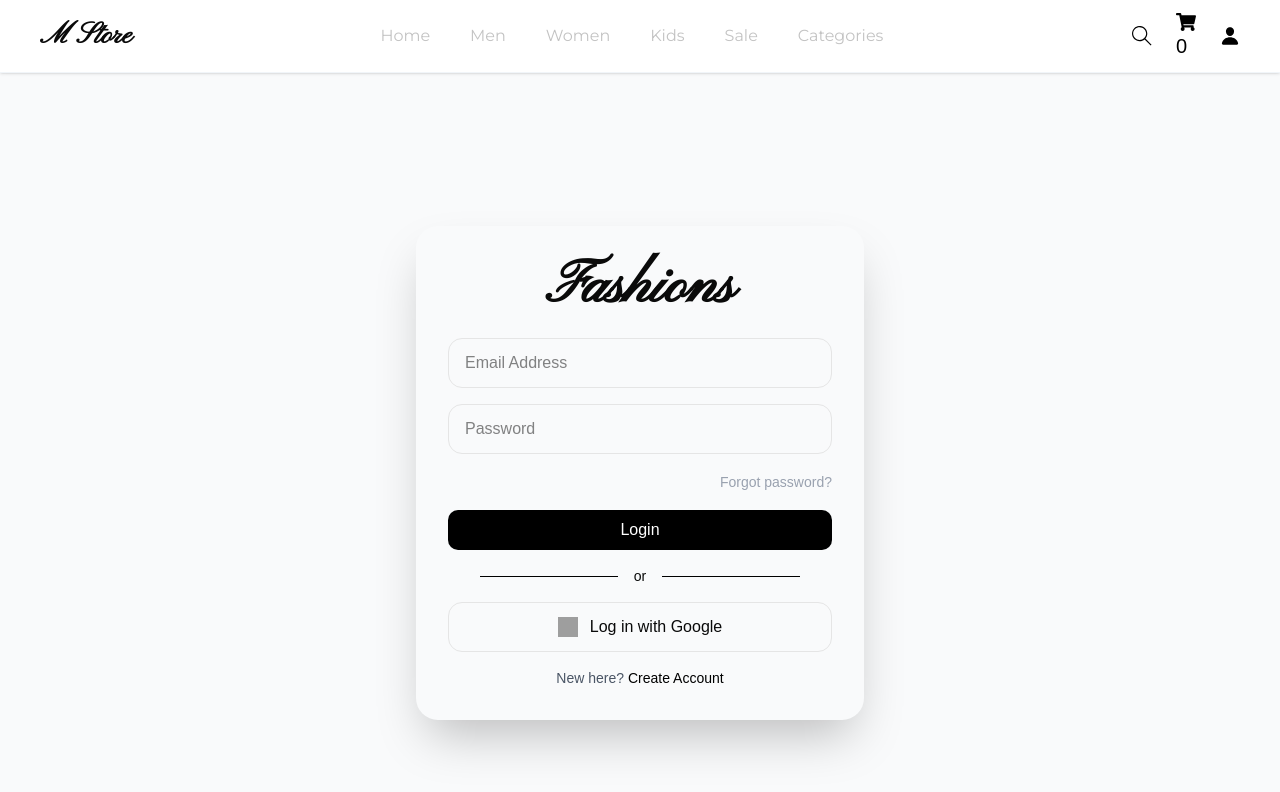
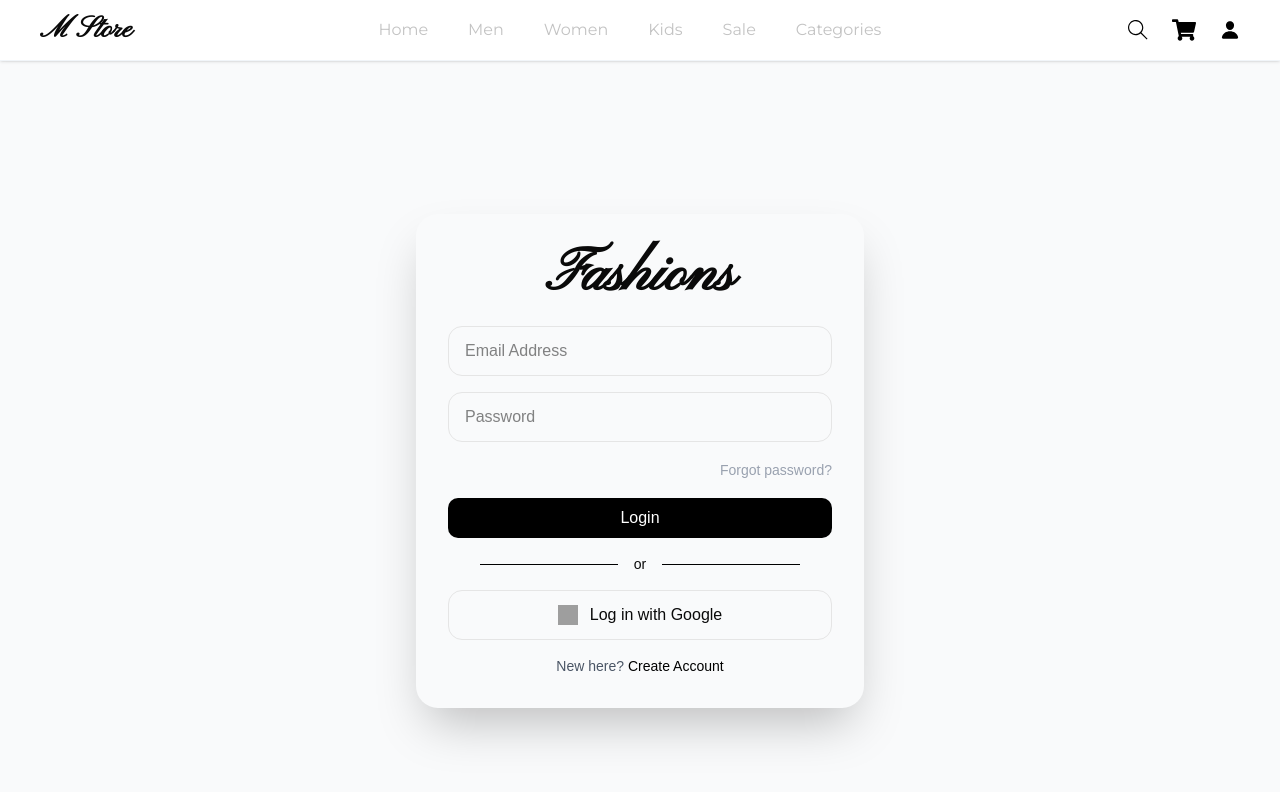
Before and after one commit to DuhaAnter/Mstore-frontend, a React (Vite) app: page /login in a window 1280 px wide. Shown: the top 792 px of the page. Built offline with nearby package versions, Linux system fonts and the light colour scheme; no server answers; grey boxes are pictures that could not be loaded.

Commit message:
stupid cart

```diff
--- a/src/Components/Header.jsx
+++ b/src/Components/Header.jsx
@@ -29,14 +29,12 @@ export default function Header() {
   const toggleMenu = () => setIsOpen(!isOpen);
   const closeMenu = () => setIsOpen(false);
 
-  const cart=useSelector(state=>state.cart);
-  console.log('cart data from redux store',cart); // Object { number: 0 }
-
+  const cart = useSelector((state) => state.cart);
+  console.log("cart data from redux store", cart); // Object { number: 0 }
 
   return (
     <header className="sticky top-0 z-50 bg-white/80 backdrop-blur-md border-b border-slate-100 shadow-sm">
       <nav className="py-3 px-4 md:px-10 flex justify-between items-center max-w-7xl mx-auto">
-
         {/* Left Side: Mobile Menu Button & Brand Logo */}
         <div className="flex items-center gap-3">
           {/* Hamburger Icon (Only visible on mobile) */}
@@ -71,9 +69,20 @@ export default function Header() {
           <Link to="/p7" className="hover:opacity-70 transition-opacity">
             <TfiSearch />
           </Link>
-          <Link to="/cart" className="hover:opacity-70 transition-opacity">
-            <FaShoppingCart />
-            {cart.number}
+          <Link
+            to="/cart"
+            className="relative "
+          >
+            <FaShoppingCart className="text-2xl" />
+
+            {cart?.number > 0 && (
+              <span
+                className="absolute -top-2 -right-2  bg-red-500 text-white text-[10px] font-medium
+                     w-5 h-5 flex items-center justify-center rounded-full shadow"
+              >
+                {cart.number}
+              </span>
+            )}
           </Link>
           <Link to="/profile" className="hover:opacity-70 transition-opacity">
             <IoPerson />
@@ -88,12 +97,24 @@ export default function Header() {
           ${isOpen ? "opacity-100 translate-y-0 pointer-events-auto" : "opacity-0 -translate-y-2 pointer-events-none"}
         `}
       >
-        <ActiveLink to="/" onClick={closeMenu}>Home</ActiveLink>
-        <ActiveLink to="/product-details" onClick={closeMenu}>Men</ActiveLink>
-        <ActiveLink to="/products" onClick={closeMenu}>Women</ActiveLink>
-        <ActiveLink to="/p4" onClick={closeMenu}>Kids</ActiveLink>
-        <ActiveLink to="/p5" onClick={closeMenu}>Sale</ActiveLink>
-        <ActiveLink to="/p6" onClick={closeMenu}>Categories</ActiveLink>
+        <ActiveLink to="/" onClick={closeMenu}>
+          Home
+        </ActiveLink>
+        <ActiveLink to="/product-details" onClick={closeMenu}>
+          Men
+        </ActiveLink>
+        <ActiveLink to="/products" onClick={closeMenu}>
+          Women
+        </ActiveLink>
+        <ActiveLink to="/p4" onClick={closeMenu}>
+          Kids
+        </ActiveLink>
+        <ActiveLink to="/p5" onClick={closeMenu}>
+          Sale
+        </ActiveLink>
+        <ActiveLink to="/p6" onClick={closeMenu}>
+          Categories
+        </ActiveLink>
       </div>
     </header>
   );
--- a/src/auth/api/auth.js
+++ b/src/auth/api/auth.js
@@ -4,8 +4,8 @@ import axios from "axios";
 // CRITICAL LINE: This tells Axios to send and receive cookies automatically
 axios.defaults.withCredentials = true;
 
-// const API_URL = "http://localhost:5000/users/";
-const API_URL = "https://mstore-backend.vercel.app/users/";
+const API_URL = `${import.meta.env.VITE_API_URL}users/`;
+
 
 
 export const login = async (email, password) => {
--- a/src/auth/pages/login.jsx
+++ b/src/auth/pages/login.jsx
@@ -20,7 +20,7 @@ export default function Login() {
   const [backendError, setBackendError] = useState("");
   const navigate = useNavigate();
   //redux
-  const user = useSelector((state) => state.user);
+ // const user = useSelector((state) => state.user);
   //console.log("user data from redux store", user);
   const dispatch = useDispatch();
   const cart=useSelector(state=>state.cart);
--- a/src/pages/Profile.jsx
+++ b/src/pages/Profile.jsx
@@ -1,3 +1,4 @@
+import { clearCartNumber } from "@/store/sliceses/cartSlice";
 import { clearUserInfo } from "@/store/sliceses/userSlice";
 import AccountNav from "@/user/components/AccountNav";
 import { useState } from "react";
@@ -43,7 +44,7 @@ export default function Profile() {
               Discard
             </button>
             <button
-              onClick={() => dispatch(clearUserInfo())}
+              onClick={() => {dispatch(clearUserInfo()); dispatch(clearCartNumber());}}
               className="px-6 py-1.5 text-sm sm:py-2 sm:px-10 sm:text-lg font-medium text-white bg-black border-2 border-black rounded-full cursor-pointer"
             >
               Log out
--- a/src/products/api/products.js
+++ b/src/products/api/products.js
@@ -1,6 +1,4 @@
-// const API_URL = "http://localhost:5000/products/";
-// const API_URL = "https://dummyjson.com/products/";
-const API_URL = "https://mstore-backend.vercel.app/products/";
+const API_URL = `${import.meta.env.VITE_API_URL}products/`;
 
 
 
--- a/src/store/index.js
+++ b/src/store/index.js
@@ -1,23 +1,27 @@
 import { configureStore } from "@reduxjs/toolkit";
 import { persistStore, persistReducer, FLUSH, REHYDRATE, PAUSE, PERSIST, PURGE, REGISTER } from "redux-persist";
 import storage from "redux-persist/es/storage";
+import { combineReducers } from "@reduxjs/toolkit";
 import userReducer from "../store/sliceses/userSlice";
 import cartReducer from '../store/sliceses/cartSlice';
 
 //Persist config pointing straight to localStorage
 const persistConfig = {
-  key: "mstore_user",
+  key: "mstore",
   storage,
+  // Optional: Only persist these slices (whitelist)
+  whitelist: ["user", "cart"],
 };
 
 
-const persistedUserReducer = persistReducer(persistConfig, userReducer);
+const rootReducer = combineReducers({
+  user: userReducer,
+  cart: cartReducer,
+});
+const persistedReducer = persistReducer(persistConfig, rootReducer);
 
 export const store = configureStore({
-  reducer: {
-    user: persistedUserReducer,
-    cart : cartReducer
-  },
+  reducer: persistedReducer,
 //prevent console warnings
   middleware: (getDefaultMiddleware) =>
     getDefaultMiddleware({
--- a/src/user/api/cart.js
+++ b/src/user/api/cart.js
@@ -1,8 +1,7 @@
 import axios from "axios";
 axios.defaults.withCredentials = true;
 
-//  const API_URL = "http://localhost:5000/cart/";
-const API_URL = "https://mstore-backend.vercel.app/cart/";
+ const API_URL = `${import.meta.env.VITE_API_URL}cart/`
 
 
 export const addToCart = async(variantId,quantity)=>{
```
Also changed, not shown: src/products/pages/ProductDetails.jsx (+3 -4 lines), myNotes/three.txt, 1 other file (tests, documents, lock files or other folders).
